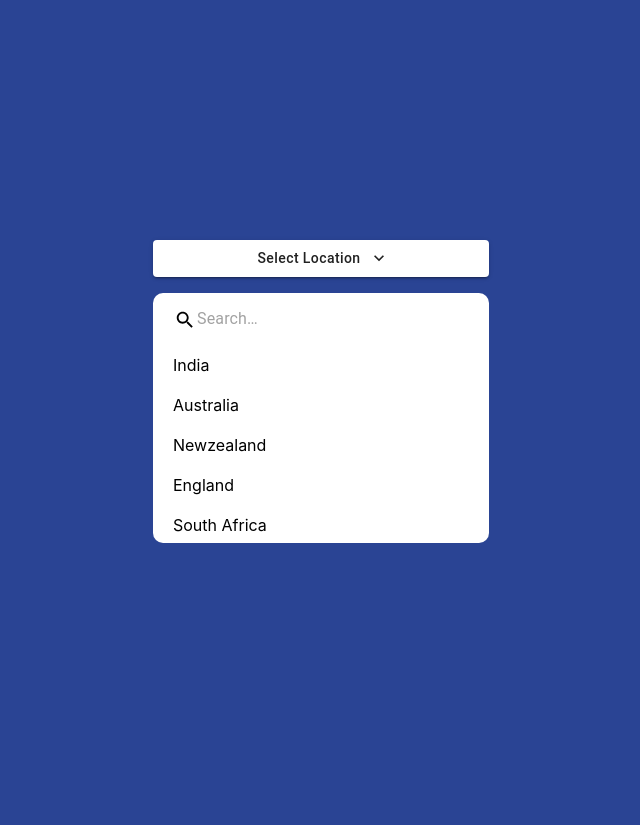
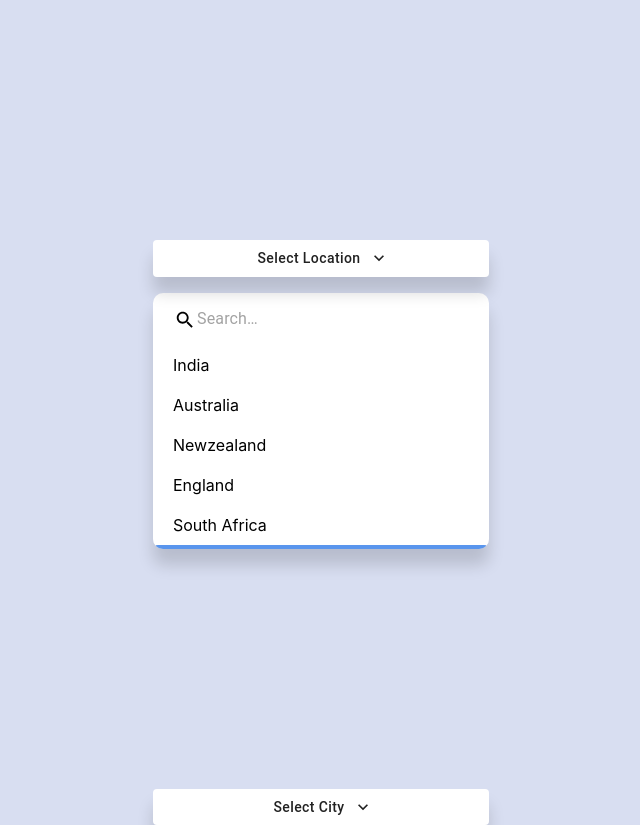
Before and after one commit to prashu851/drop-down, a React (Create React App) app: page / in a window 1280 px wide. Both pictures are taken after a click on the button "Select Location". Shown: the whole page, without its empty margins (319-959 px from the left). Before the commit the page ends 800 px from the top, so only its background shows below. Built offline with nearby package versions, Linux system fonts and the light colour scheme.

Commit message:
Add option if user is priviliged

```diff
--- /dev/null
+++ b/src/AddOption.css
@@ -0,0 +1,13 @@
+.add-option-div{
+    padding:10px 20px
+}
+.add-btn{
+    float: right;
+    height:2rem;
+    background-color: #2c497f;
+    color:white;
+    border:none;
+    outline: none;
+    border-radius: 5px;
+    cursor: pointer;
+}
--- /dev/null
+++ b/src/AddOption.jsx
@@ -0,0 +1,12 @@
+import React from 'react'
+import './AddOption.css'
+
+const AddOption = ({searchTerm, canCreateOption, addNewOption}) => {
+    return(
+        <div className="add-option-div">
+            {searchTerm} not found
+            {canCreateOption && <button className="add-btn" onClick={()=>addNewOption(searchTerm)}>Add and Select</button>}
+        </div>
+    )
+}
+export default AddOption;
--- a/src/App.js
+++ b/src/App.js
@@ -1,10 +1,14 @@
 import logo from './logo.svg';
 import Countries from './Countries'
 import './App.css';
+import Cities from './Cities';
 
 function App() {
   return (
-          <Countries />
+    <>
+      <Countries />
+      <Cities />
+    </>
   );
 }
 
--- /dev/null
+++ b/src/Cities.jsx
@@ -0,0 +1,44 @@
+import React from 'react'
+import DropDown from './DropDown'
+import isEmpty from 'lodash/isEmpty';
+
+class Cities extends React.Component {
+    constructor(){
+        super();
+        this.state={
+            selectedCity: "",
+            cities:['Hyderabad', 'Mumbai', 'Chennai', 'Nizamabad', 'Warangal']
+        }
+    }
+
+    onCityChange = (city) => {
+        this.setState({
+            selectedCity: city
+        });
+        console.log(city);
+    }
+    addNewOption = (option) => {
+        this.setState({
+            cities:[...this.state.cities, option],
+            selectedCity: option
+        })
+        console.log(option);
+        console.log(this.state.cities);
+    }
+
+    render(){
+        const { selectedCity, cities } = this.state;
+        return(
+            <DropDown
+                label={isEmpty(selectedCity) ? "Select City": selectedCity }
+                options={cities}
+                onOptionChange={this.onCityChange}
+                maximumDisplayOptions={3}
+                addNewOption={this.addNewOption}
+                canCreateOption={false}
+            />
+        )
+    }
+}
+
+export default Cities;
--- a/src/Countries.jsx
+++ b/src/Countries.jsx
@@ -17,6 +17,14 @@ class Countries extends React.Component {
         });
         console.log(country);
     }
+    addNewOption = (option) => {
+        this.setState({
+            countries:[...this.state.countries,option],
+            selectedCountry:option
+        })
+        console.log(option)
+        console.log(this.state.countries)
+    }
 
     render(){
         const { selectedCountry, countries } = this.state;
@@ -25,10 +33,12 @@ class Countries extends React.Component {
                 label={isEmpty(selectedCountry) ? "Select Location": selectedCountry }
                 options={countries}
                 onOptionChange={this.onCountryChange}
+                maximumDisplayOptions={5}
+                addNewOption={this.addNewOption}
+                canCreateOption={true}
             />
         )
     }
-
 }
 
 export default Countries;
--- a/src/DropDown.jsx
+++ b/src/DropDown.jsx
@@ -25,13 +25,13 @@ class DropDown extends React.Component {
         this.props.onOptionChange(selectedItem);
     }
     render(){
-        const { options, label } = this.props;
+        const { options, label, maximumDisplayOptions, canCreateOption } = this.props;
         const { showDropDownItems } = this.state;
         return(
             <div className="dropdown-div">
                 <DropDownButton label={label} handleDropDownClick={this.toggleDropDown}/>
                 { showDropDownItems
-                ? <DropDownItems options={options} handleOptionSelect={this.onSelectItem}/>
+                ? <DropDownItems options={options} canCreateOption={canCreateOption} maximumDisplayOptions={maximumDisplayOptions} handleOptionSelect={this.onSelectItem} addNewOption={this.props.addNewOption}/>
                 : ''
                 }
             </div>
--- a/src/DropDownButton.css
+++ b/src/DropDownButton.css
@@ -3,4 +3,9 @@
     width:21rem;
     background-color: white;
     text-transform: none;
+    box-shadow:0 16px 16px rgba(0,0,0,0.15);
 }
+.dropdown-btn .select-btn:hover{
+    background-color: white;
+    box-shadow:0 16px 16px rgba(0,0,0,0.15);
+}
--- a/src/DropDownButton.jsx
+++ b/src/DropDownButton.jsx
@@ -14,6 +14,7 @@ const DropDownButton = ({label, handleDropDownClick}) => {
                     endIcon={<ExpandMoreIcon />}
                     className="select-btn"
                     onClick={handleDropDownClick}
+                    disableFocusRipple
                 >
                     {label}
                 </Button>
--- a/src/Box.css
+++ b/src/DropDownItems.css
@@ -5,13 +5,13 @@
     display: flex;
     flex-direction: column;
     width:21rem;
-    height:250px;
+    height:16rem;
     overflow: auto;
     background:white;
     border-radius: 10px;
     padding-bottom: 0.5rem;
-    margin: 0 auto;
     margin-top: 1rem;
+    box-shadow:0 16px 16px rgba(0,0,0,0.15);
 }
 .dropdown-items{
     display: flex;
@@ -20,9 +20,22 @@
 
 }
 .dropdown-items:hover{
-    background-color: #d6fff6;
+    background-color: #d8def1;
+    cursor: pointer;
+}
+.search-input:hover{
+    background-color: white;
 }
 .search-icon{
     height:100%;
     padding-top: 2px;
 }
+.show-more-btn{
+    width:100%;
+    padding:10px 20px;
+    border:none;
+    outline: none;
+    background-color: #5995ed;
+    color:white;
+    border-radius: 5px;
+}
--- a/src/DropDownItems.jsx
+++ b/src/DropDownItems.jsx
@@ -1,30 +1,66 @@
 import React from 'react'
 import InputBase from '@material-ui/core/InputBase';
 import SearchIcon from '@material-ui/icons/Search';
-import './Box.css'
+import take from 'lodash/take';
+import './DropDownItems.css'
+import { isEmpty } from 'lodash';
+import AddOption from './AddOption'
+
 
 class DropDownItems extends React.Component {
     constructor(){
         super();
         this.state={
-            searchTerm:''
+            searchTerm:'',
+            showAllOptions: false
         }
-        this.handleFilter = this.handleFilter.bind(this)
+        this.handleFilter = this.handleFilter.bind(this);
+        this.updateShowAllOptions = this.updateShowAllOptions.bind(this);
     }
     handleFilter = (e) => {
         this.setState({
             searchTerm:e.target.value
         })
     }
-    render(){
-        const { searchTerm } = this.state;
-        const { handleOptionSelect, options } = this.props
+
+    updateShowAllOptions = () => {
+        this.setState({
+            showAllOptions: true
+        })
+    }
+
+    renderOptions = () => {
+        const { showAllOptions, searchTerm } = this.state;
+        const { handleOptionSelect, options, maximumDisplayOptions, canCreateOption } = this.props;
         const filteredOptions = options.filter(option => {
             return option.toLowerCase().indexOf(searchTerm.toLowerCase()) !== -1;
         });
+
+        const visibleOptions = showAllOptions ? filteredOptions : take(filteredOptions, maximumDisplayOptions);
+        const hiddenOptions = filteredOptions.length - visibleOptions.length;
+        if(filteredOptions.length === 0 && !isEmpty(searchTerm)){
+            return <AddOption addNewOption={this.props.addNewOption} searchTerm={searchTerm} canCreateOption={canCreateOption} />
+        }
+        else{
+            return visibleOptions.map((option,index) =>
+            <>
+                <div className="dropdown-items" key={index} onClick={() => handleOptionSelect(option)}>
+                    {option}
+
+                </div>
+                {(index === visibleOptions.length - 1) && (hiddenOptions > 0)
+                    ? <button className="show-more-btn" onClick={this.updateShowAllOptions}>{hiddenOptions} more</button>
+                    : ''
+                    }
+            </>
+            );
+        }
+    }
+    render(){
+
         return(
             <div className="dropdown-box">
-                <div className="dropdown-items">
+                <div className="dropdown-items search-input">
                     <SearchIcon className="search-icon"/>
                     <InputBase
                         placeholder="Search…"
@@ -32,11 +68,7 @@ class DropDownItems extends React.Component {
                         onChange={this.handleFilter}
                     />
                 </div>
-                {filteredOptions.map((option,index)=>
-                <div className="dropdown-items" key={index} onClick={() => handleOptionSelect(option)}>
-                    {option}
-                </div>
-                )}
+                {this.renderOptions()}
             </div>
         )
     }
--- a/src/index.css
+++ b/src/index.css
@@ -5,7 +5,7 @@ body {
     sans-serif;
   -webkit-font-smoothing: antialiased;
   -moz-osx-font-smoothing: grayscale;
-  background: #2a4494;
+  background: #d8def1;
 }
 
 code {
```
